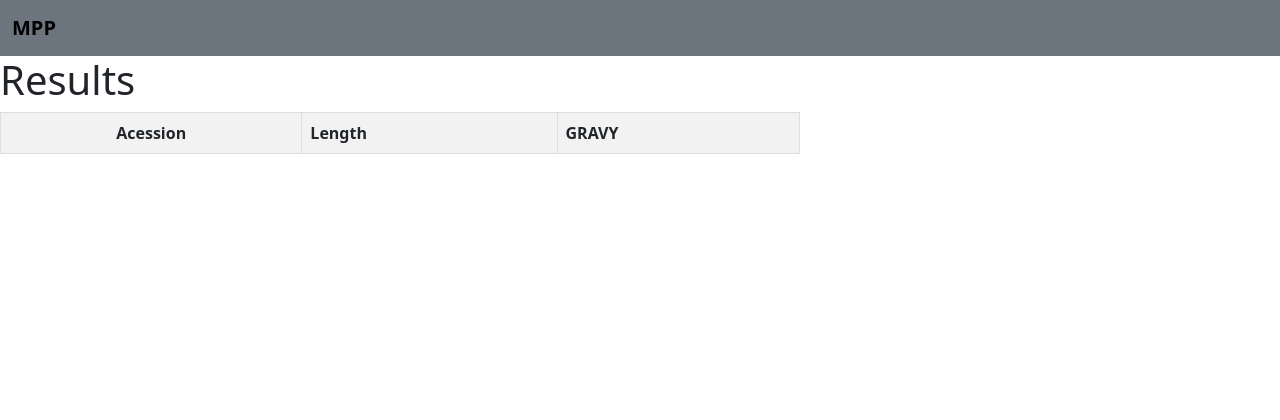
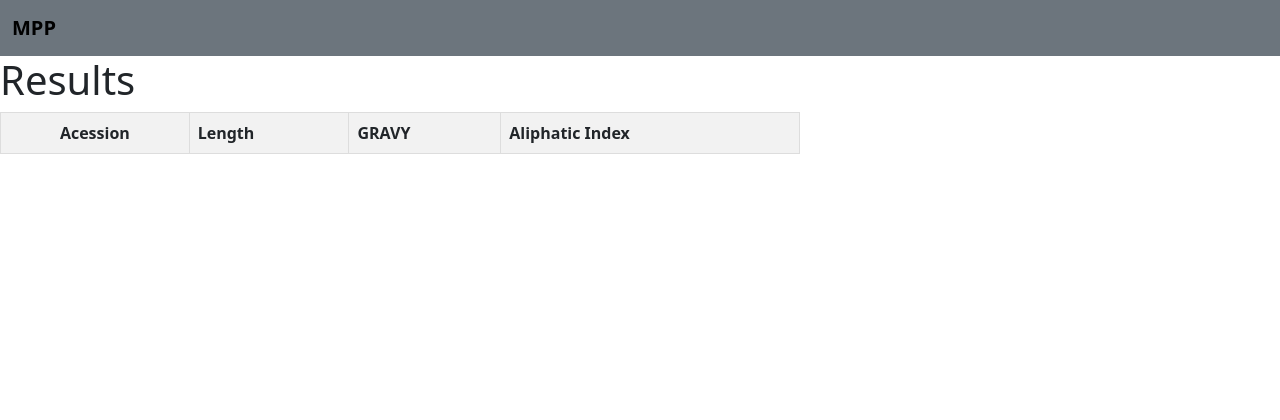
Before and after one commit to gustavsganzerla/mpp, a Django app: page /protein_profiler/submitted_prot_char/ in a window 1280 px wide. Shown: the top 420 px of the page. Run offline with Django 3.2, Linux system fonts and the light colour scheme; lists and menus that the app fills with data are empty.

Commit message:
aliphatic index

```diff
--- a/protein_profiler/templates/protein_profiler/submitted_prot_char.html
+++ b/protein_profiler/templates/protein_profiler/submitted_prot_char.html
@@ -51,6 +51,7 @@
                 <th>Acession</th>
                 <th>Length</th>
                 <th>GRAVY</th>
+                <th>Aliphatic Index</th>
 
             </tr>
         </thead>
@@ -60,6 +61,7 @@
                 <td>{{ item.accession }}</td>
                 <td>{{item.length}}</td>
                 <td>{{item.gravy}}</td>
+                <td>{{item.aliphatic_index}}</td>
             </tr>
             {% endfor %}
         </tbody>
--- a/protein_profiler/views.py
+++ b/protein_profiler/views.py
@@ -39,6 +39,31 @@ def gravy(protein):
         gravy_value = gravy_values.get(aminoacid)
         sequence_gravy.append(gravy_value)
     return round(sum(sequence_gravy)/len(protein),2)
+
+def aliphatic_index(protein):
+
+    a = 2.9
+    b = 3.9
+
+    counts = {
+        'A': 0,
+        'V': 0,
+        'I': 0,
+        'L': 0,
+    }
+
+    total_amino_acids = len(protein)
+
+    for amino_acid in protein:
+        if amino_acid in counts:
+            counts[amino_acid] += 1
+
+    mole_percent = {aa: (count / total_amino_acids) * 100 for aa, count in counts.items()}
+
+    aliphatic_index = mole_percent['A'] + a * mole_percent['V'] + b * (mole_percent['I'] + mole_percent['L'])
+
+    return round(aliphatic_index,2)
+
 
 
 # Create your views here.
@@ -91,8 +116,8 @@ def prot_char(request):
                     output.append({
                         'accession': accession,
                         'length': len(protein),
-                        'gravy': gravy(protein)
-                        #'aliphatic_index': aliphatic_index(protein),
+                        'gravy': gravy(protein),
+                        'aliphatic_index': aliphatic_index(protein)
                         #'instability_index': instability_index(protein),
                         #'stability':stability,
                         #'molecular_weight': molecular_weight(protein),
@@ -143,8 +168,8 @@ def prot_char(request):
                     output.append({
                         'accession': str(accession),
                         'length': len(protein),
-                        'gravy': gravy(protein)
-                        #'aliphatic_index': aliphatic_index(protein),
+                        'gravy': gravy(protein),
+                        'aliphatic_index': aliphatic_index(protein)
                         #'instability_index': instability_index(protein),
                         #'stability':stability,
                         #'molecular_weight': molecular_weight(protein),
```
